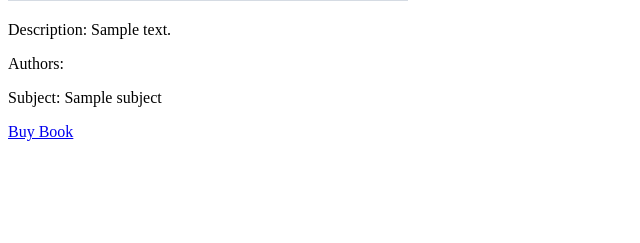
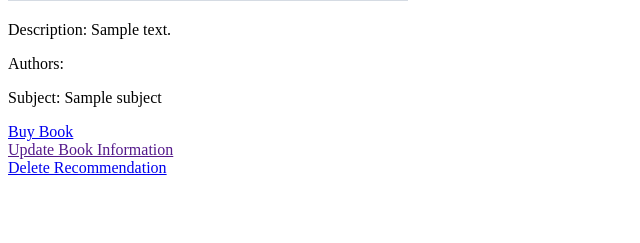
Before and after one commit to rsato1007/coder-library, a Django app: page /books/1/ in a window 1280 px wide. Shown: the part 456-699 px from the top of the page, without its empty margins (0-640 px from the left). Run offline with Django 3.2, Linux system fonts and the light colour scheme; tables that the repository leaves empty hold one stand-in row (values such as "Sample post"); grey boxes marked "Sample" are stand-in pictures.

Commit message:
adding book delete function

```diff
--- a/main_app/templates/one_book.html
+++ b/main_app/templates/one_book.html
@@ -6,4 +6,6 @@
 <p>Authors:</p>
 <p>Subject: {{book.subject}}</p>
 <div><a href="{{book.link}}">Buy Book</a></div>
+<div><a href="">Update Book Information</a></div>
+<div><a href="{% url 'book_delete' book.pk %}">Delete Recommendation</a></div>
 {% endblock %}
--- a/main_app/urls.py
+++ b/main_app/urls.py
@@ -17,6 +17,7 @@ urlpatterns = [
     path('books/<int:pk>/', views.BookDetail.as_view(), name="book_detail"),
     # Add Book Page
     # Delete Book Confirmation Page
+    path('books/<int:pk>/delete', views.BookDelete.as_view(), name="book_delete"),
     # Update Book Info Page
     # Search Results Page
 ]
--- a/main_app/views.py
+++ b/main_app/views.py
@@ -38,3 +38,8 @@ class BookList(TemplateView):
 class BookDetail(DetailView):
     model = Book
     template_name = "one_book.html"
+
+class BookDelete(DeleteView):
+    model = Book
+    template_name = "delete_book.html"
+    success_url = "/books/"
```
Also changed, not shown: main_app/templates/delete_book.html (+15 -0 lines).
